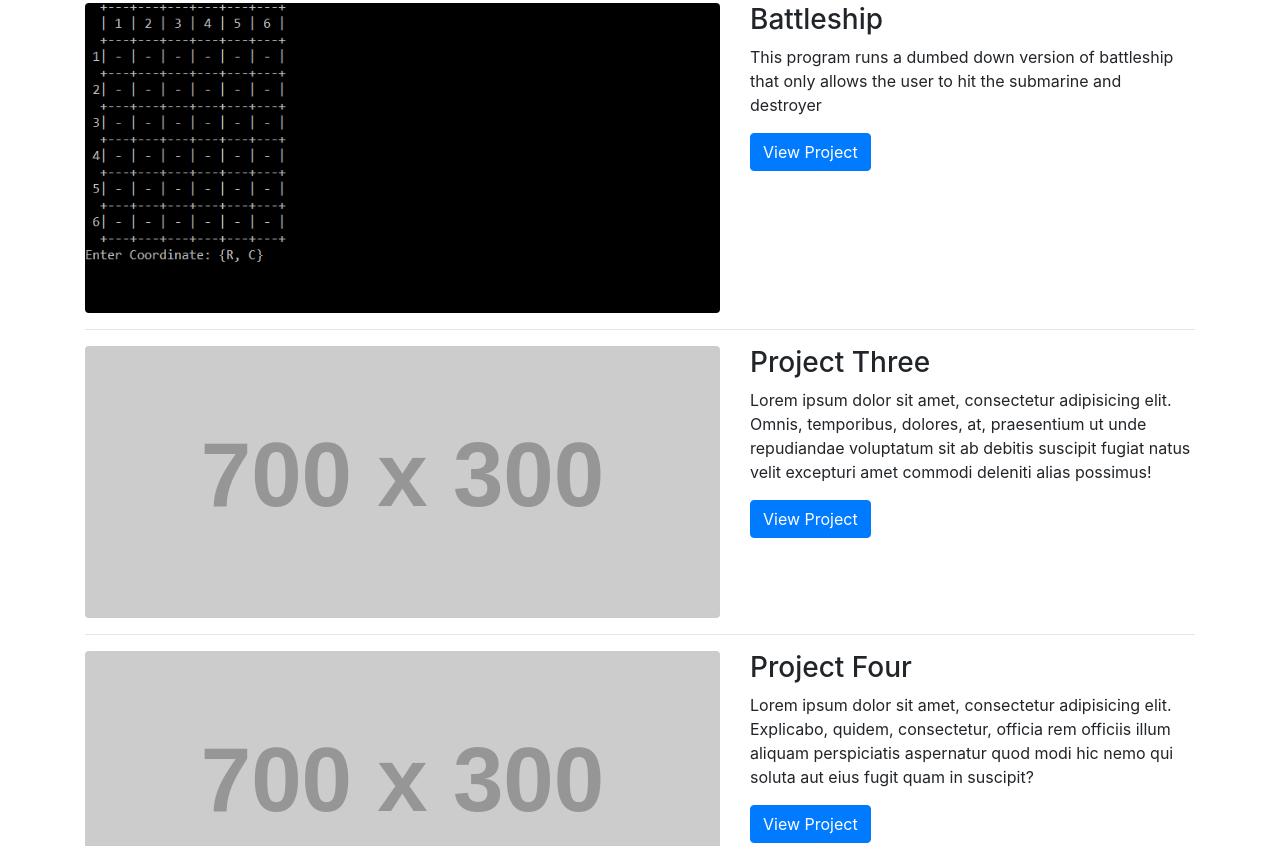
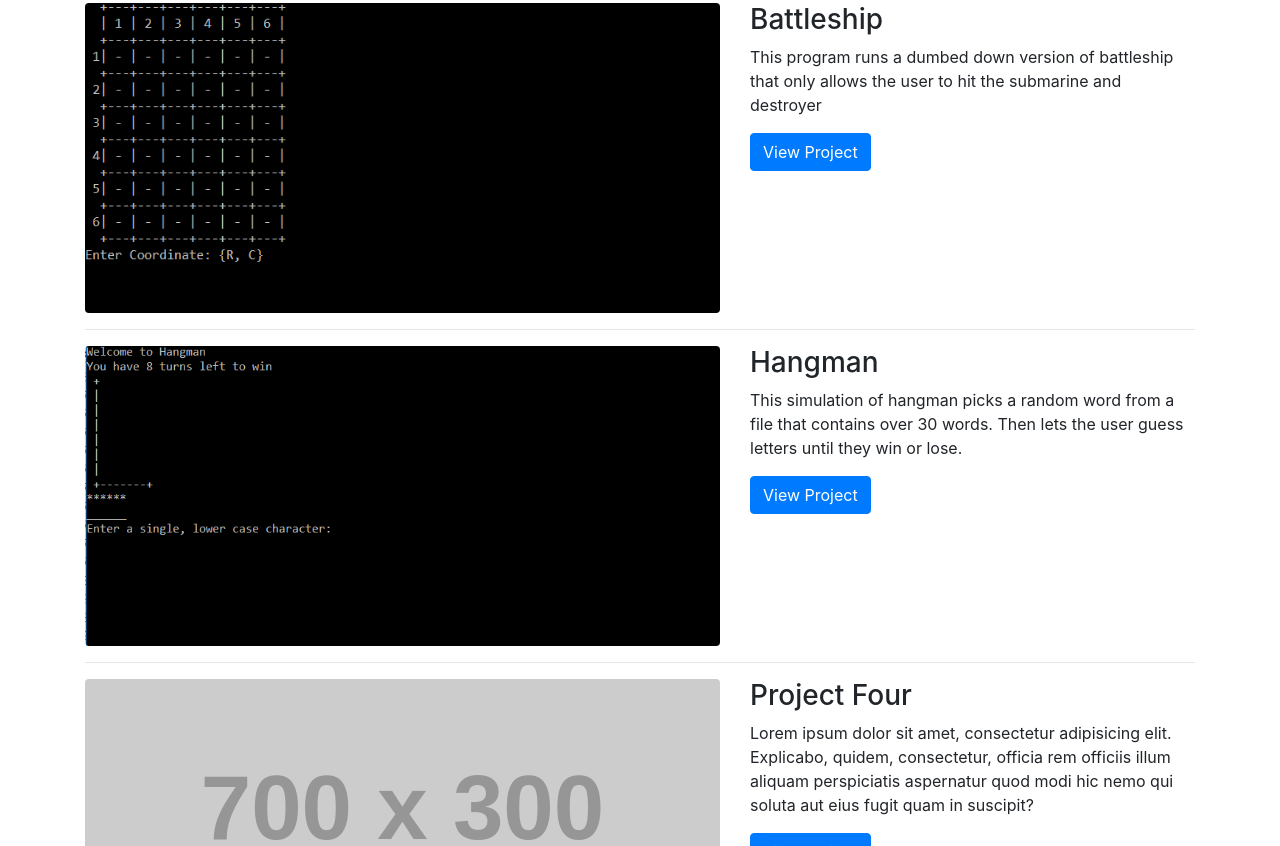
Before and after one commit to cmv5885/cmv5885.github.io, a website: page index.html in a window 1280 px wide. Shown: the part 513-1359 px from the top of the page. Drawn offline with Linux system fonts and the light colour scheme; placeholder pictures from the web are drawn by us.

Commit message:
Update index.html

```diff
--- a/index.html
+++ b/index.html
@@ -94,13 +94,13 @@
       <div class="row">
         <div class="col-md-7">
           <a href="#">
-            <img class="img-fluid rounded mb-3 mb-md-0" src="http://placehold.it/700x300" alt="">
+            <img class="img-fluid rounded mb-3 mb-md-0" src="HMsc.PNG" alt="">
           </a>
         </div>
         <div class="col-md-5">
-          <h3>Project Three</h3>
-          <p>Lorem ipsum dolor sit amet, consectetur adipisicing elit. Omnis, temporibus, dolores, at, praesentium ut unde repudiandae voluptatum sit ab debitis suscipit fugiat natus velit excepturi amet commodi deleniti alias possimus!</p>
-          <a class="btn btn-primary" href="#">View Project</a>
+          <h3>Hangman</h3>
+          <p> This simulation of hangman picks a random word from a file that contains over 30 words. Then lets the user guess letters until they win or lose.</p>
+          <a class="btn btn-primary" href="Hangman.cpp">View Project</a>
         </div>
       </div>
       <!-- /.row -->
```
